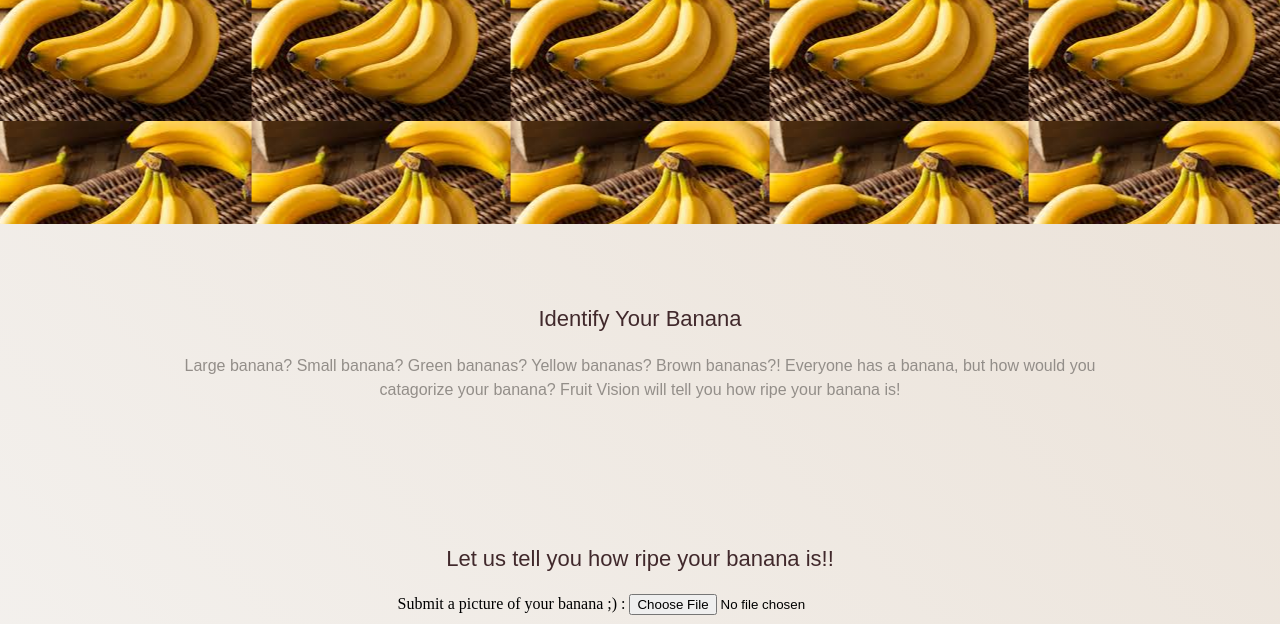
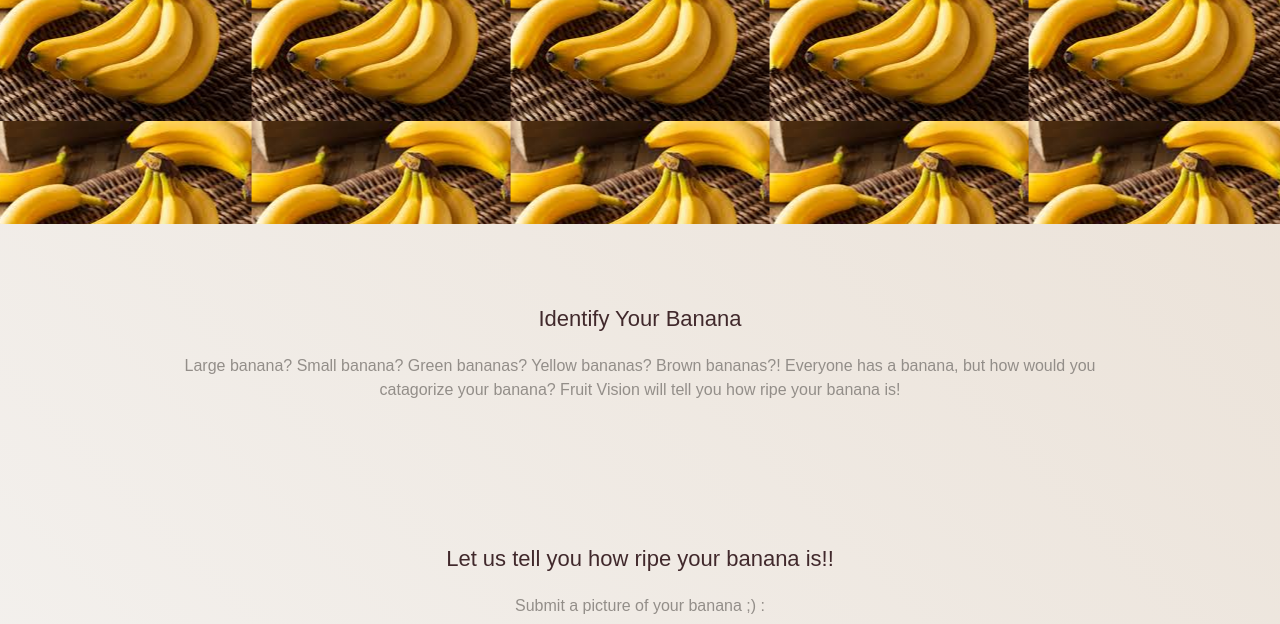
Before and after one commit to fruitVision/fruitVision.github.io, a plain HTML site: page index.html in a window 1280 px wide. Shown: the part 176-800 px from the top of the page. Drawn offline with Linux system fonts and the light colour scheme.

Commit message:
Update index.html

```diff
--- a/index.html
+++ b/index.html
@@ -22,7 +22,7 @@
     <h3>Let us tell you how ripe your banana is!!</h3>
     <center>
       <form>
-        <label for="inputtedBanana">Submit a picture of your banana ;) :</label>
+        <label for="inputtedBanana"> <p>Submit a picture of your banana ;) :</p></label>
         <input type="file" id="inputtedBanana" name="inputtedBanana" accept="image/png, image/jpeg">
       </form>
     </center>
```
